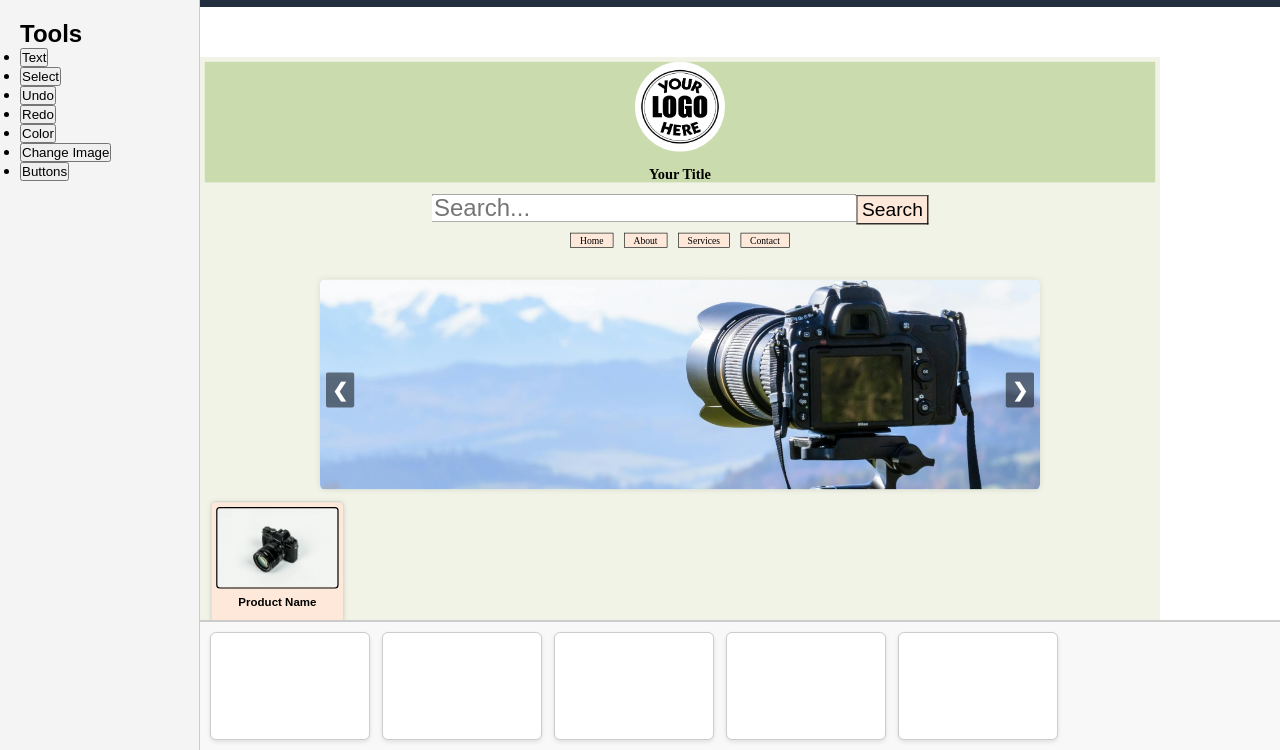
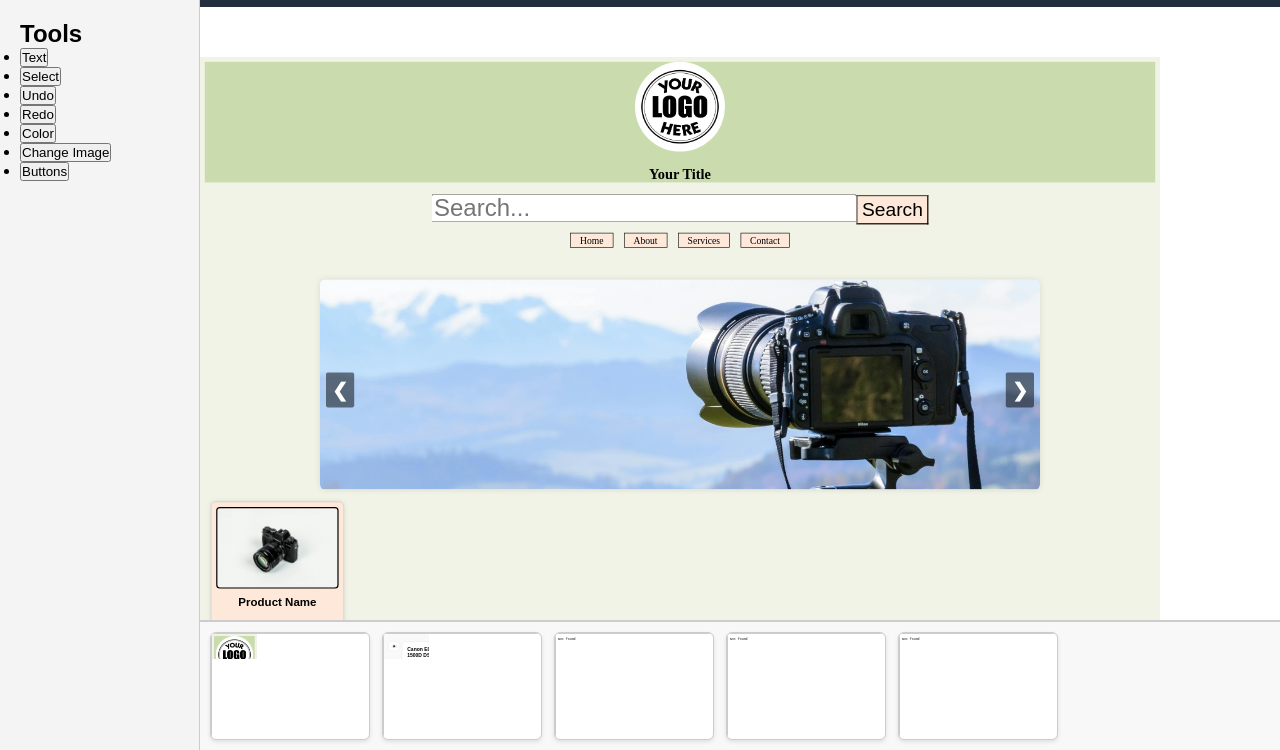
Before and after one commit to yhassang9-oss/ONKAANpublishprototype, a website: page engine.html in a window 1280 px wide. Shown: the part 50-800 px from the top of the page. Drawn offline with Linux system fonts and the light colour scheme.

Commit message:
Update engine.html

```diff
--- a/engine.html
+++ b/engine.html
@@ -38,15 +38,30 @@
 
   <!-- ✅ Page Changer Thumbnails -->
   <div class="page-changer">
-    <a href="templates/index.html" target="previewFrame"></iframe>
+    <a href="templates/index.html" target="previewFrame">
+      <div class="product-box">
+        <iframe src="templates/index.html"></iframe>
+      </div>
     </a>
-    <a href="templates/product.html" target="previewFrame"></iframe>
+    <a href="templates/product.html" target="previewFrame">
+      <div class="product-box">
+        <iframe src="templates/product.html"></iframe>
+      </div>
     </a>
-    <a href="templates/account.html" target="previewFrame"></iframe>
+    <a href="templates/account.html" target="previewFrame">
+      <div class="product-box">
+        <iframe src="templates/account.html"></iframe>
+      </div>
     </a>
-    <a href="templates/ecomerce.html" target="previewFrame"></iframe>
+    <a href="templates/ecomerce.html" target="previewFrame">
+      <div class="product-box">
+        <iframe src="templates/ecomerce.html"></iframe>
+      </div>
     </a>
-    <a href="templates/websitetype.html" target="previewFrame"></iframe>
+    <a href="templates/websitetype.html" target="previewFrame">
+      <div class="product-box">
+        <iframe src="templates/websitetype.html"></iframe>
+      </div>
     </a>
   </div>
 
```
